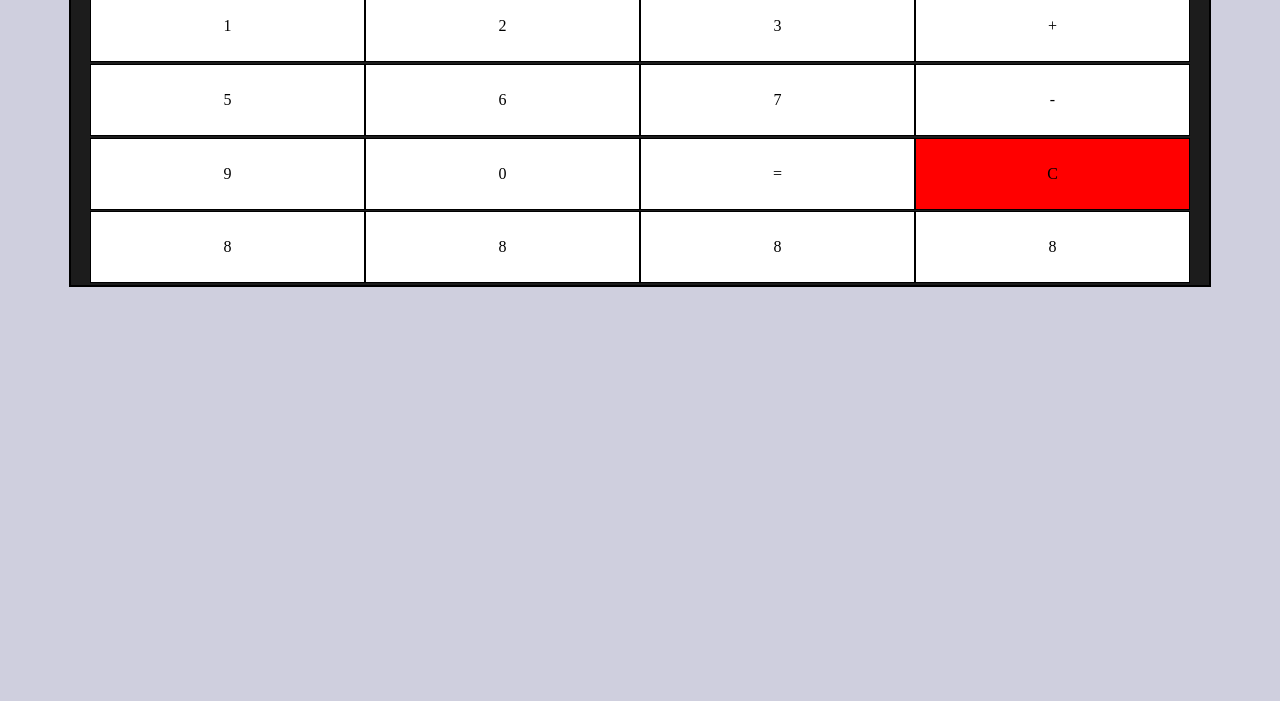
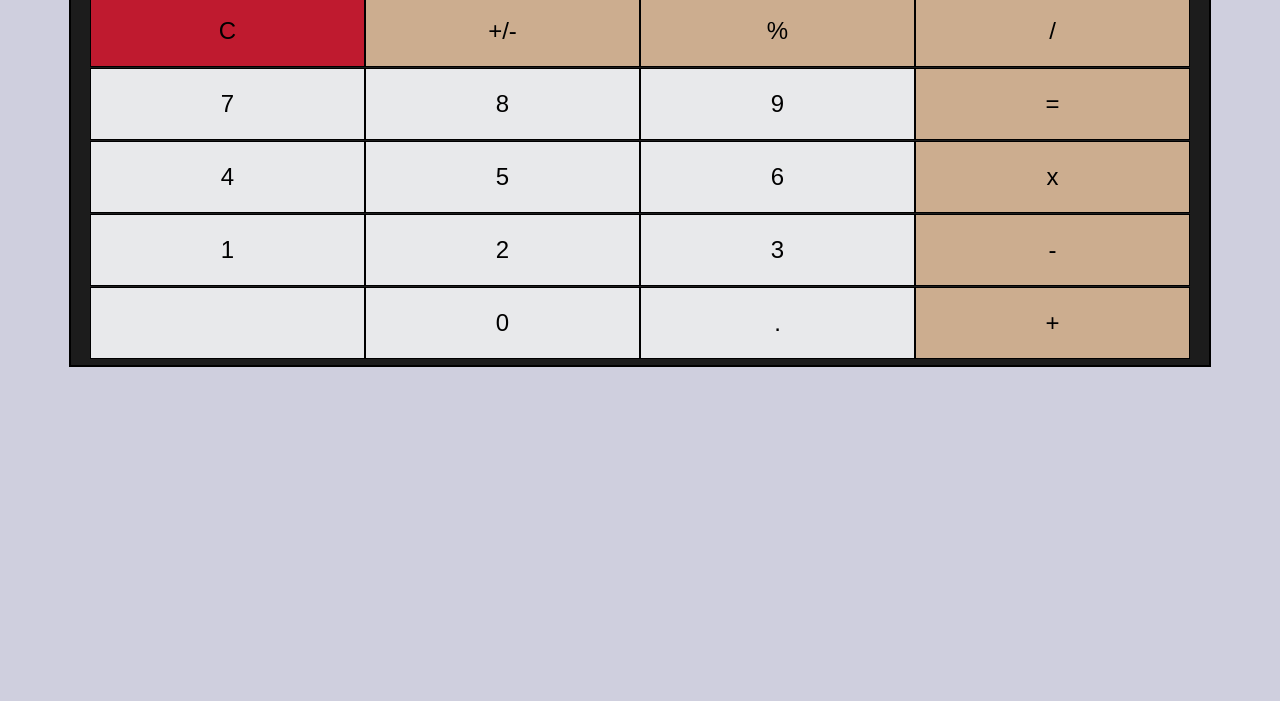
Before and after one commit to Rstamper6/PersonalProjects, a website: page calculator/html/index.html in a window 1280 px wide. Shown: the part 99-800 px from the top of the page. Drawn offline with Linux system fonts and the light colour scheme.

Commit message:
styling done

```diff
--- a/calculator/html/index.html
+++ b/calculator/html/index.html
@@ -10,57 +10,69 @@
 <body>
     <div class="calcWrap">
         <div class="display">
-            <p class="answer">1234567890</p>
+            <p class="answer">0</p>
         </div>
 
         <div class="calcBody">
-            <div class="numBox">
+            <div id="clear" class="numBox">
+                <p class="number">C</p>
+            </div>
+            <div class="numBox sym">
+                <p class="number">+/-</p>
+            </div>
+            <div id="percent" class="numBox sym">
+                <p class="number">%</p>
+            </div>
+            <div id="divide" class="numBox sym">
+                <p class="number">/</p>
+            </div>
+            <div id="7" class="numBox">
+                <p class="number">7</p>
+            </div>
+            <div id="eight" class="numBox">
+                <p class="number">8</p>
+            </div>
+            <div id="nine" class="numBox">
+                <p class="number">9</p>
+            </div>
+            <div id="equal" class="numBox sym">
+                <p class="number">=</p>
+            </div>
+            <div id="four" class="numBox">
+                <p class="number">4</p>
+            </div>
+            <div id="five" class="numBox">
+                <p class="number">5</p>
+            </div>
+            <div id="six" class="numBox">
+                <p class="number">6</p>
+            </div>
+            <div id="times" class="numBox sym">
+                <p class="number">x</p>
+            </div>
+            <div id="one" class="numBox">
                 <p class="number">1</p>
             </div>
-            <div class="numBox">
+            <div id="two" class="numBox">
                 <p class="number">2</p>
             </div>
-            <div class="numBox">
+            <div id="three" class="numBox">
                 <p class="number">3</p>
             </div>
-            <div class="numBox">
-                <p class="number">+</p>
-            </div>
-            <div class="numBox">
-                <p class="number">5</p>
-            </div>
-            <div class="numBox">
-                <p class="number">6</p>
-            </div>
-            <div class="numBox">
-                <p class="number">7</p>
-            </div>
-            <div class="numBox">
+            <div id="minus" class="numBox sym">
                 <p class="number">-</p>
             </div>
             <div class="numBox">
-                <p class="number">9</p>
+                <p class="number"></p>
             </div>
             <div class="numBox">
                 <p class="number">0</p>
             </div>
-            <div class="numBox">
-                <p class="number">=</p>
+            <div id="dec" class="numBox">
+                <p class="number">.</p>
             </div>
-            <div id="clear" class="numBox">
-                <p class="number">C</p>
-            </div>
-            <div class="numBox">
-                <p class="number">8</p>
-            </div>
-            <div class="numBox">
-                <p class="number">8</p>
-            </div>
-            <div class="numBox">
-                <p class="number">8</p>
-            </div>
-            <div class="numBox">
-                <p class="number">8</p>
+            <div id="plus" class="numBox sym">
+                <p class="number">+</p>
             </div>
         </div>
     </div>
--- a/calculator/styles/styles.css
+++ b/calculator/styles/styles.css
@@ -4,8 +4,10 @@
     justify-content: center;
 }
 .calcBody {
-    height: 295px;
+    height: 365px;
     width: 90%;
+    padding-bottom: 5px;
+    padding-top: 5px;
     background-color:  #1C1C1C ;
     border: solid 2px black;
     display: flex;
@@ -22,21 +24,29 @@ body{
     height: 75px;
     display: flex;
     justify-content: flex-end;
+    font-family: Arial, Helvetica, sans-serif;
 }
 .answer{
     font-size: 200%;
     padding-top: 0;
     padding: 5px;
+    padding-right: 10px;
 }
 .numBox{
-    background-color: white;
+    background-color: #E8E9EB;
     width: 24%;
     height: 70px;
     display: flex;
     justify-content: center;
     align-items: center;
     border: 1px solid black;
+    font-size:x-large;
+    font-family: Arial, Helvetica, sans-serif;
 }
 #clear{
-    background-color: red;
+    background-color: #bf1a2f;
 }
+
+.sym{
+    background-color: #ccad8f;
+}
```
